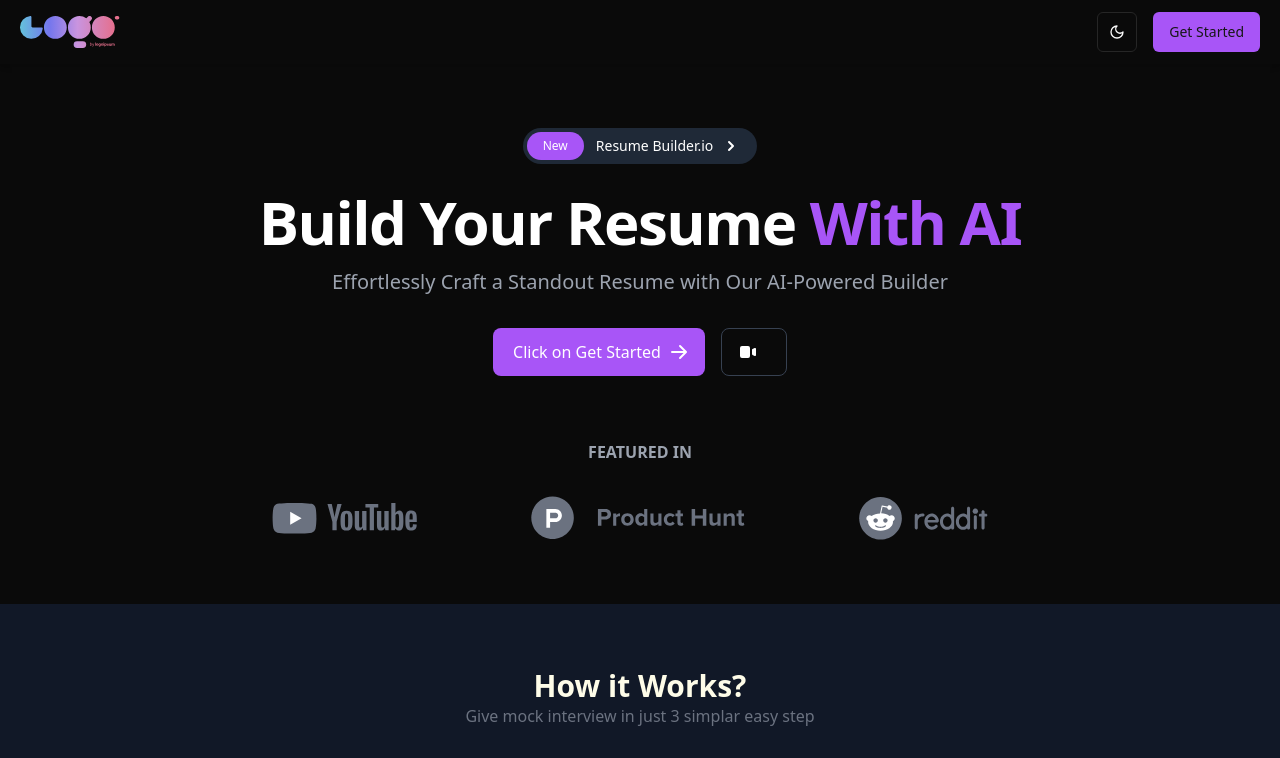
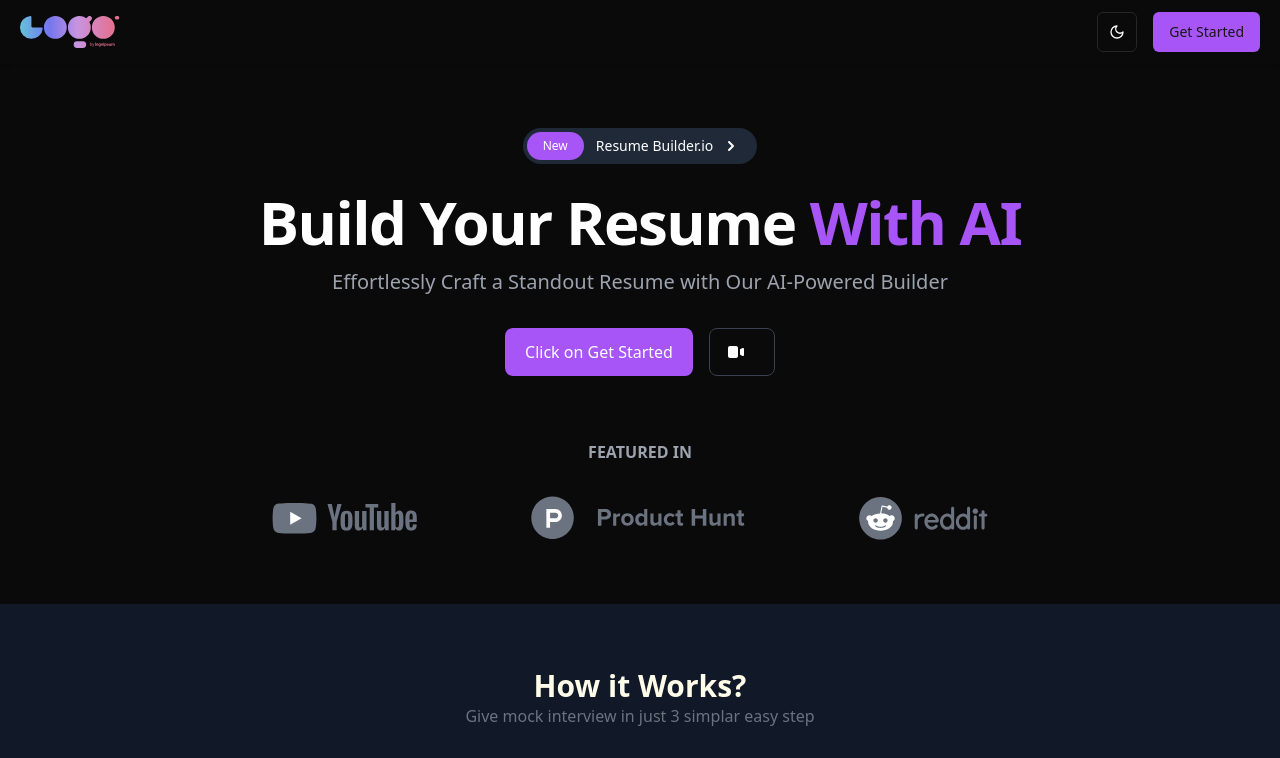
Before and after one commit to zoroxzoro/ResumeBuilder.io-frontend, a React (Vite) app: page / in a window 1280 px wide. Shown: the top 758 px of the page. Built offline with nearby package versions, Linux system fonts and the light colour scheme; no server answers.

Commit message:
frontend

```diff
--- a/src/pages/Home.jsx
+++ b/src/pages/Home.jsx
@@ -40,23 +40,8 @@ function Home() {
               Effortlessly Craft a Standout Resume with Our AI-Powered Builder
             </p>
             <div className="flex flex-col mb-8 lg:mb-16 space-y-4 sm:flex-row sm:justify-center sm:space-y-0 sm:space-x-4">
-              <a
-                href="/dashboard"
-                className="inline-flex justify-center items-center py-3 px-5 text-base font-medium text-center text-white rounded-lg bg-primary hover:bg-primary focus:ring-4 focus:ring-primary-300 dark:focus:ring-primary-900"
-              >
+              <a className="inline-flex justify-center items-center py-3 px-5 text-base font-medium text-center text-white rounded-lg bg-primary hover:bg-primary focus:ring-4 focus:ring-primary-300 dark:focus:ring-primary-900">
                 Click on Get Started
-                <svg
-                  className="ml-2 -mr-1 w-5 h-5"
-                  fill="currentColor"
-                  viewBox="0 0 20 20"
-                  xmlns="http://www.w3.org/2000/svg"
-                >
-                  <path
-                    fillRule="evenodd"
-                    d="M10.293 3.293a1 1 0 011.414 0l6 6a1 1 0 010 1.414l-6 6a1 1 0 01-1.414-1.414L14.586 11H3a1 1 0 110-2h11.586l-4.293-4.293a1 1 0 010-1.414z"
-                    clipRule="evenodd"
-                  ></path>
-                </svg>
               </a>
               <a className="inline-flex justify-center items-center py-3 px-5 text-base font-medium text-center text-gray-900 rounded-lg border border-gray-300 hover:bg-gray-100 focus:ring-4 focus:ring-gray-100 dark:text-white dark:border-gray-700 dark:hover:bg-gray-700 dark:focus:ring-gray-800">
                 <svg
```
